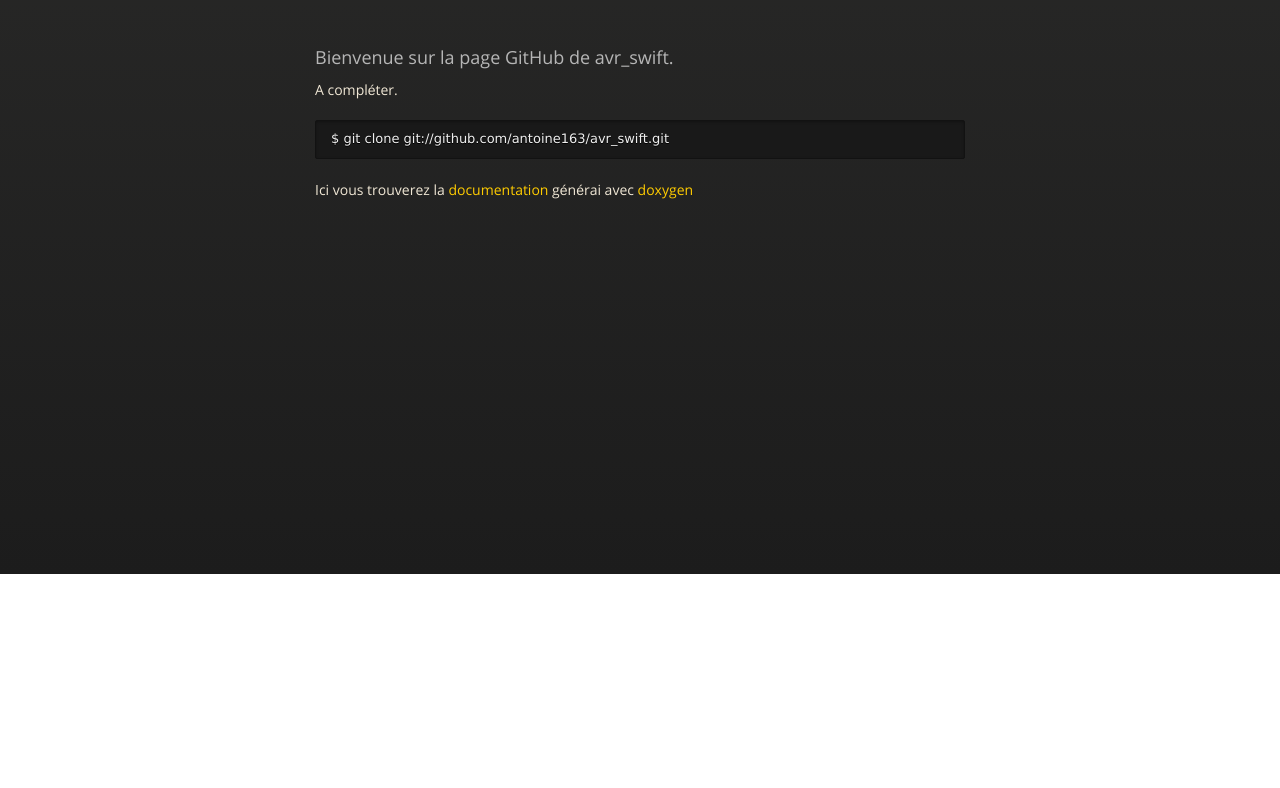
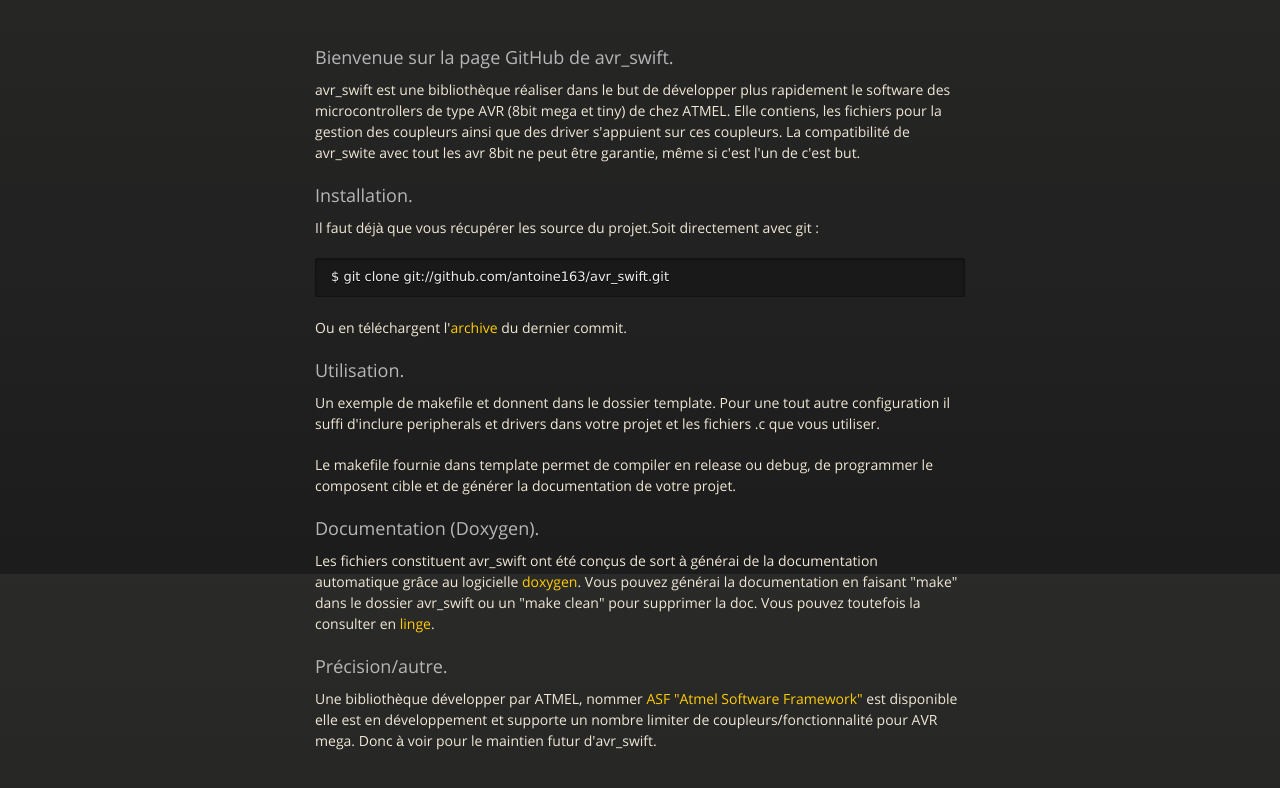
Before and after one commit to antoine163/avr_swift, a plain HTML site: page index.html in a window 1280 px wide. Shown: the part 226-1014 px from the top of the page. Before the commit the page ends 800 px from the top, so only its background shows below. Drawn offline with nearby package versions, Linux system fonts and the light colour scheme.

Commit message:
update main page

```diff
--- a/index.html
+++ b/index.html
@@ -39,13 +39,24 @@
         </div>
 
         <h3>Bienvenue sur la page GitHub de avr_swift.</h3>
+			<p>avr_swift est une bibliothèque réaliser dans le but de développer plus rapidement le software des microcontrollers de type AVR (8bit mega et tiny) de chez ATMEL. Elle contiens, les fichiers pour la gestion des coupleurs ainsi que des driver s'appuient sur ces coupleurs. La compatibilité de avr_swite avec tout les avr 8bit ne peut être garantie, même si c'est l'un de c'est but.</p>
 
-<p>A compléter.</p>
+		<h3>Installation.</h3>
+			<p>Il faut déjà que vous récupérer les source du projet.Soit directement avec git :
+			<pre><code>$ git clone git://github.com/antoine163/avr_swift.git</code></pre>
+			Ou en téléchargent l'<a href="https://github.com/antoine163/avr_swift/zipball/master">archive</a> du dernier commit.</p>
 
-<pre><code>$ git clone git://github.com/antoine163/avr_swift.git
-</code></pre>
+		<h3>Utilisation.</h3>
+			<p>Un exemple de makefile et donnent dans le dossier template. Pour une tout autre configuration il suffi d'inclure peripherals et drivers dans votre projet et les fichiers .c que vous utiliser.</p>
+			<p>Le makefile fournie dans template permet de compiler en release ou debug, de programmer le composent cible et de générer la documentation de votre projet.</p>
 
-<p>Ici vous trouverez la <a href="./doc/html/index.html">documentation</a>  générai avec <a href="http://www.stack.nl/~dimitri/doxygen/">doxygen</a></p>
+		<h3>Documentation (Doxygen).</h3>
+			<p>Les fichiers constituent avr_swift ont été conçus de sort à générai de la documentation automatique grâce au logicielle <a href="http://www.stack.nl/~dimitri/doxygen/">doxygen</a>. Vous pouvez générai la documentation en faisant "make" dans le dossier avr_swift ou un "make clean" pour supprimer la doc.
+				Vous pouvez toutefois la consulter en <a href="./doc/html/index.html">linge</a>.</p>
+		<h3>Précision/autre.</h3>
+			<p>Une bibliothèque développer par ATMEL,  nommer <a href="http://www.atmel.com/tools/AVRSOFTWAREFRAMEWORK.aspx">ASF "Atmel Software Framework"</a> est disponible elle est en développement et supporte un nombre limiter de coupleurs/fonctionnalité pour AVR mega. Donc à voir pour le maintien futur d'avr_swift.</p>
+
+
 
       </section>
 
```
